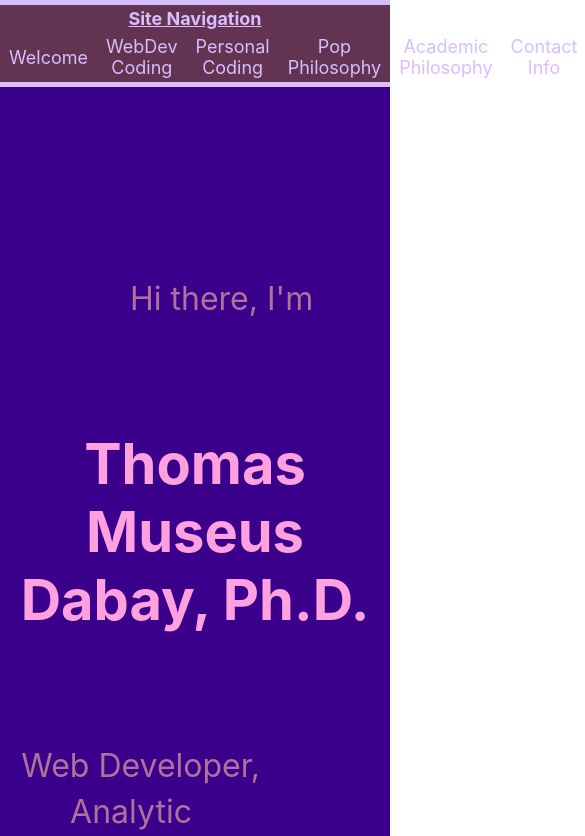
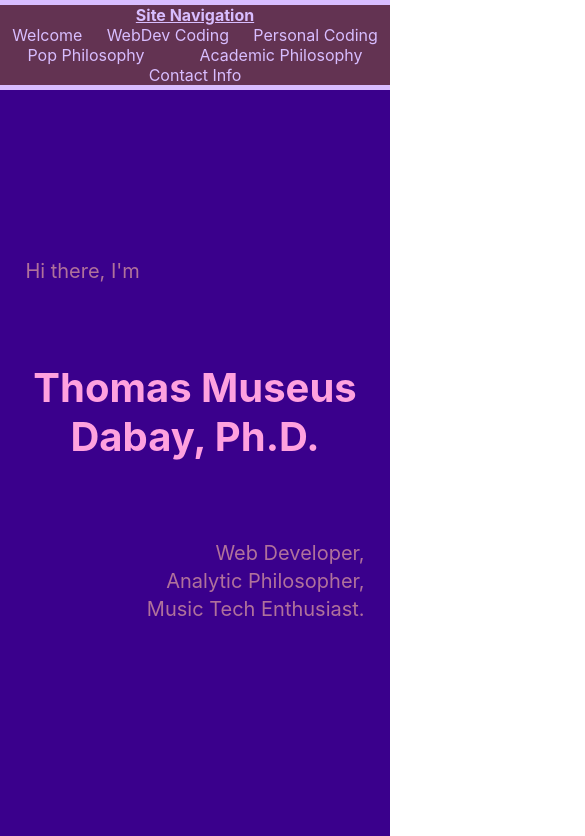
Before and after one commit to thomas-m-d/thomas-m-d.github.io, a React (Create React App) app: page / in a window 390 px wide. Shown: the top 836 px of the page, 585 px wide, since content can reach past the window. Built offline with nearby package versions, Linux system fonts and the light colour scheme.

Commit message:
Update SCSS for mobile devices

```diff
--- a/src/components/.#tile.js
+++ /dev/null
@@ -1 +0,0 @@
-thomas@my-pc.5980:1578241948
--- a/src/components/sectionWebDevProjects.js
+++ b/src/components/sectionWebDevProjects.js
@@ -11,7 +11,7 @@ import * as Links from "../links.js";
 class SectionWebDevProjects extends React.Component {
   render() {
     return (
-      <div className="sectionDiv sectionWebDevProjectsDiv">
+      <div className="sectionDiv sectionWebDevProjectsDiv" lang="en">
         <a id="sectionWebDevProjectsA" className="sectionA"></a>
         <h1 className="sectionWebDevProjectsH1 sectionHeader">
           Web Development Coding Projects
--- a/src/components/sectionWelcome.js
+++ b/src/components/sectionWelcome.js
@@ -14,7 +14,7 @@ class SectionWelcome extends React.Component {
           <div className="sectionWelcomeTitlesContainer">
             <p className="sectionWelcomeTitle">Web Developer,</p>
             <p className="sectionWelcomeTitle">Analytic Philosopher,</p>
-            <p className="sectionWelcomeTitle">Music Tech Enthusiast</p>
+            <p className="sectionWelcomeTitle">Music Tech Enthusiast.</p>
           </div>
         </div>
       </div>
--- a/src/styles/App.scss
+++ b/src/styles/App.scss
@@ -22,6 +22,7 @@
   color: $textColor;
   width: 100%;
   margin: 1.5em 0 1.25em 0;
+  word-wrap: break-word;
 }
 
 .tilesDiv {
@@ -78,3 +79,10 @@
   height: 2em;
   background-color: $academicColorDark;
 }
+
+@media only screen and (max-width: 600px) {
+  .sectionHeader {
+    font-size: 250%;
+    margin: .5em 0 .5em 0;
+  }
+}
--- a/src/styles/navBarHeader.scss
+++ b/src/styles/navBarHeader.scss
@@ -9,10 +9,12 @@
     display: flex;
     flex-direction: column;
     justify-content: space-around;
-    height: 10vh;
+    height: auto;
     font-size: large;
-    min-height: 3.5em;
-    max-height: 4.25em;
+//    min-height: 3.5em;
+    max-height: 10vh;
+//    overflow-y: auto;
+    padding: .5em 0 .5em 0;
     background-color: $navColor;
     border-top: 5px solid $navTextColor;
     border-bottom: 5px solid $navTextColor;
@@ -23,10 +25,12 @@
     font-size: large;
     font-weight: bold;
     text-decoration: underline;
+    padding: 0;
     margin: 0;
   }
   .navBarHeaderNav {
     display: flex;
+    flex-wrap: wrap;
     justify-content: space-around;
     align-items: center;
     vertical-align: bottom;
@@ -43,4 +47,20 @@
     background-color: $navColorLight;
   }
 
+  @media only screen and (max-width: 600px) {
+    .navBarHeaderHeader {
+      height: auto;
+      max-height: 25vh;
+      overflow-y: auto;
+      padding: 0;
+
+      .navBarHeaderP {
+        font-size: medium;
+      }
+
+      .navBarHeaderA {
+        font-size: medium;
+      }
+    }
+  }
 }
--- a/src/styles/sectionContact.scss
+++ b/src/styles/sectionContact.scss
@@ -18,6 +18,7 @@
 
 .sectionContactAListDiv {
   display: flex;
+  flex-wrap: wrap;
   justify-content: space-around;
   text-decoration: none;
   border-radius: 5px;
@@ -30,7 +31,7 @@
   color: $contactTextColor;
   border-radius: 5px;
   padding: 0 .5em 0 .5em;
-  margin: 0;
+  margin: .35em 0 .5em 0;
 }
 
 .sectionContactA:hover {
--- a/src/styles/sectionWelcome.scss
+++ b/src/styles/sectionWelcome.scss
@@ -11,7 +11,7 @@
     text-align: left;
     padding-top: 15vh;
     margin-top: 2em;
-    margin-left: 4em;
+    margin-left: 6vw;
   }
   .sectionWelcomeNameH1 {
     margin: 2em 0 2em 0;
@@ -27,10 +27,21 @@
     justify-content: space-between;
     align-items: flex-end;
     font-size: 200%;
-    margin-right: 4em;
+    margin-right: 6vw;
     margin-bottom: 2em;
   }
   .sectionWelcomeTitle {
     margin: 0 0 .35ch 0;
+    text-align: right;
+  }
+
+  @media only screen and (max-width: 600px) {
+    .sectionWelcomeHiP {
+      font-size: 125%;
+    }
+
+    .sectionWelcomeTitlesContainer {
+      font-size: 125%;
+    }
   }
 }
--- a/src/styles/tile.scss
+++ b/src/styles/tile.scss
@@ -3,7 +3,7 @@
 .tileDiv {
   width: 28%;
   min-width: 250px;
-  margin: 1em 0 3em 0;
+  margin: 1vh 0 1vh 0;
 }
 
 .tileA {
@@ -83,3 +83,12 @@
     font-size: 90%;
   }
 }
+
+@media only screen and (max-width: 600px) {
+  .tileP {
+    font-size: 125%;
+  }
+  .tileImgDescriptionDiv {
+    font-size: 90%;
+  }
+}
```
Also changed, not shown: 5 other files (tests, documents, lock files or other folders).
